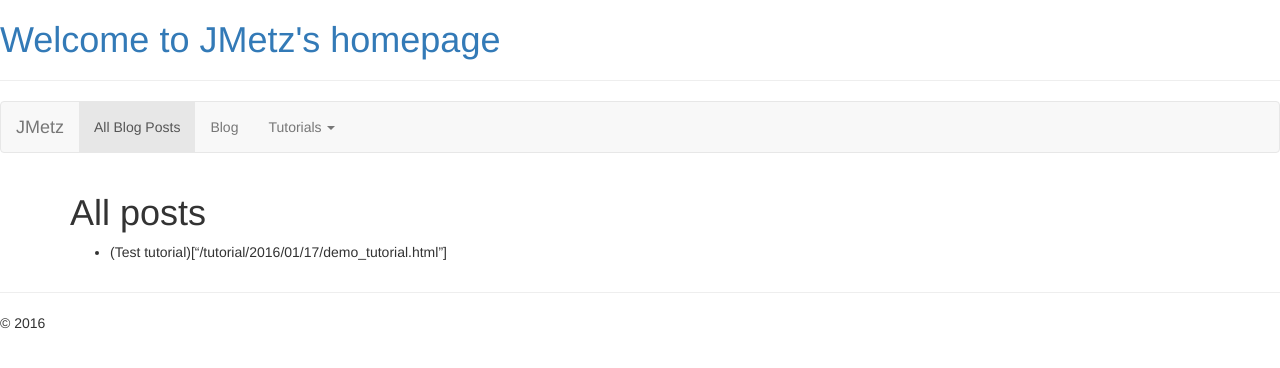
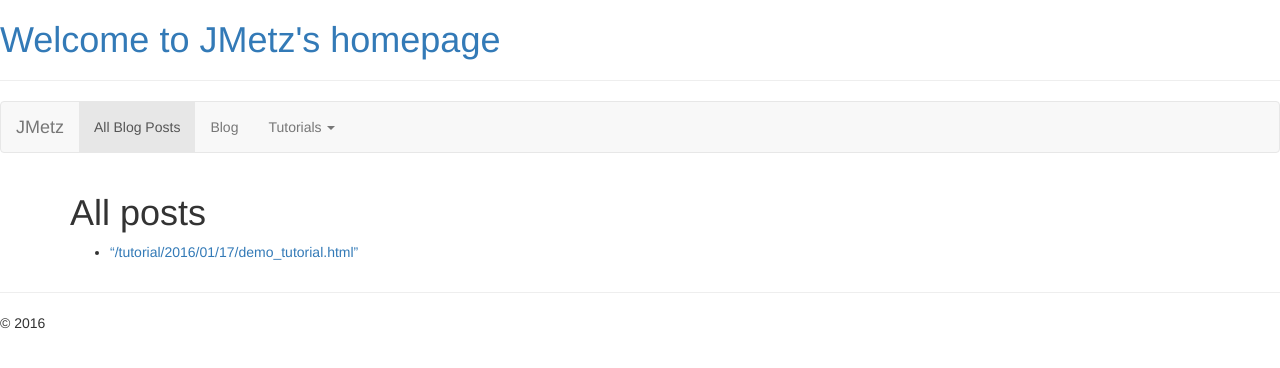
Before and after one commit to jmetz/jmetz.github.io, a Jekyll site: the page built from blog.md, in a window 1280 px wide. Shown: the top 368 px of the page. Built offline with Jekyll 4.4.1, drawn with Linux system fonts in a browser that asks for light colours.

Commit message:
Update blog.md

```diff
--- a/blog.md
+++ b/blog.md
@@ -6,5 +6,5 @@ title: All Blog Posts
 # All posts
 
 {% for post in site.posts %}
-* ({{ post.title }})["{{post.url}}"]
+* ["{{ post.url }}"]({{post.title}})
 {% endfor %}
```
